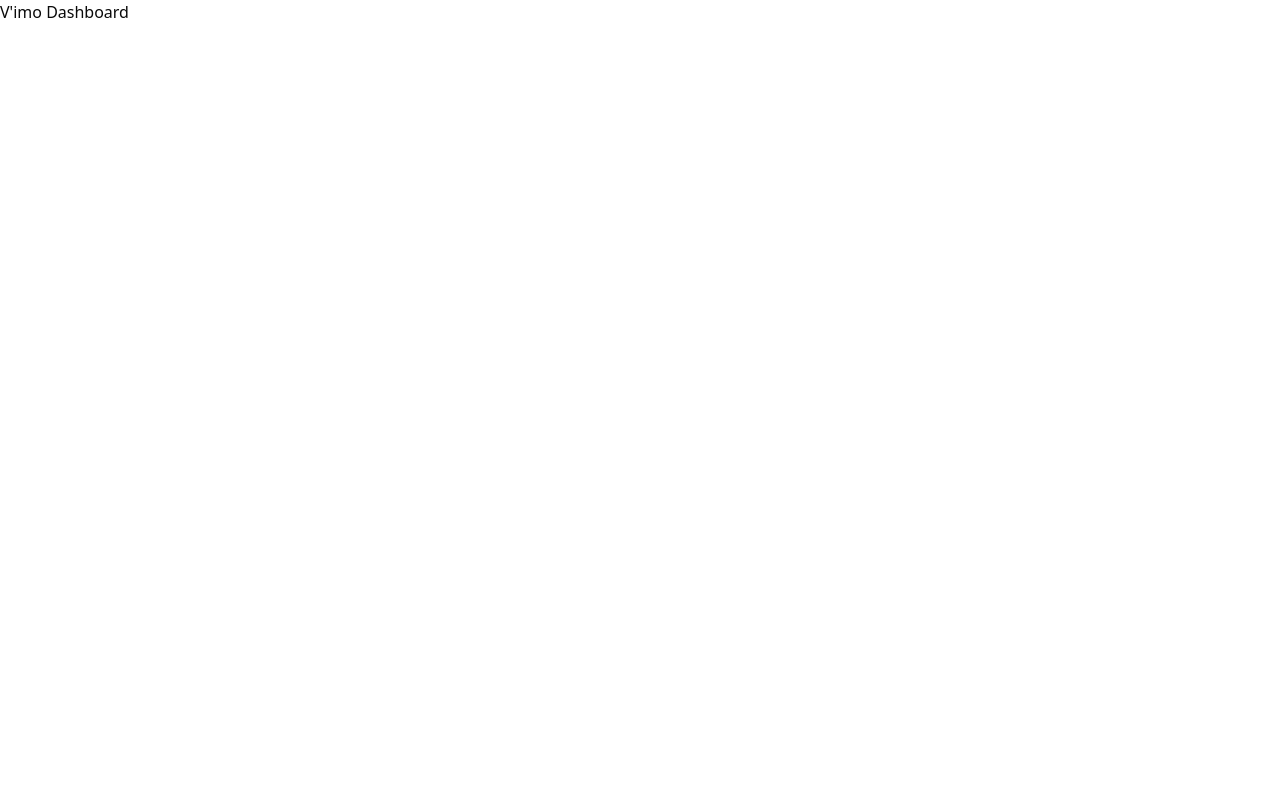
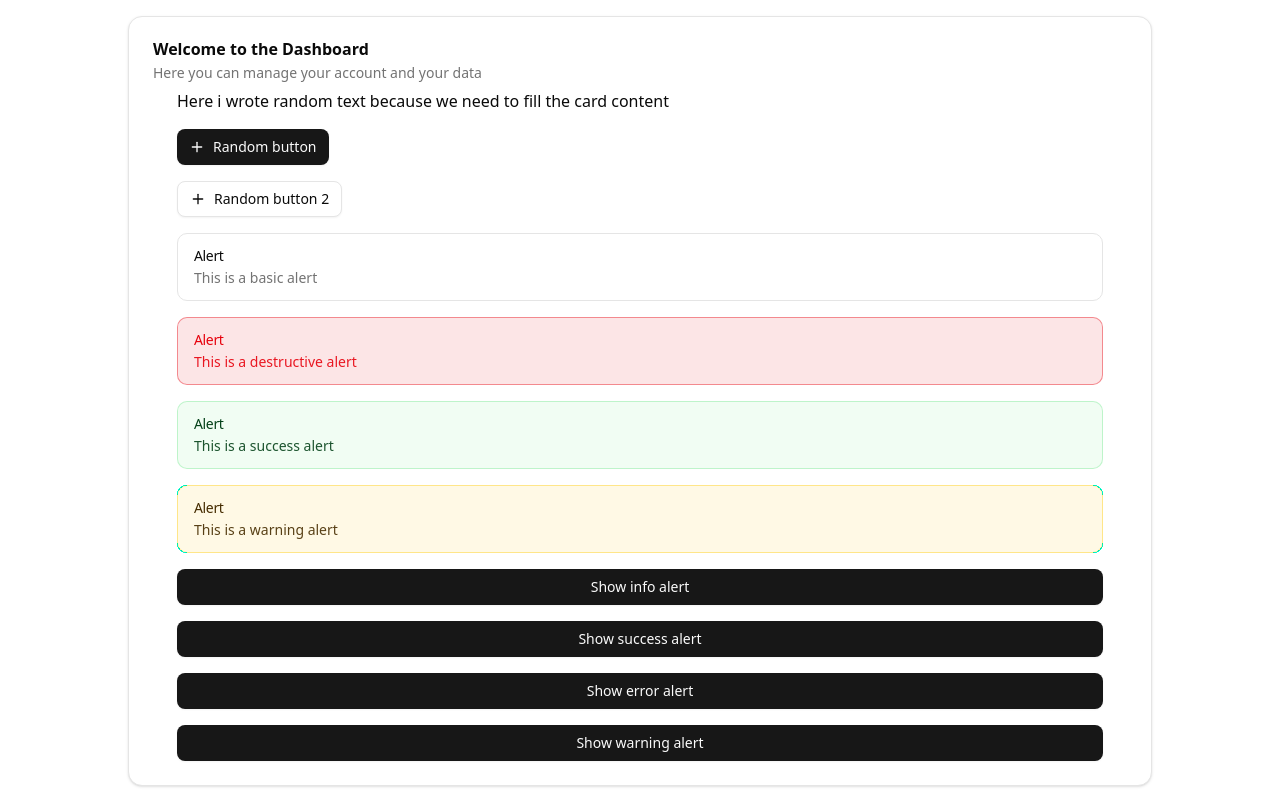
Before and after one commit to V-imo/dashboard, a Next.js app: page / in a window 1280 px wide. Built offline with nearby package versions, Linux system fonts and the light colour scheme.

Commit message:
feat: demo shadcn (#1)

```diff
--- a/package.json
+++ b/package.json
@@ -14,8 +14,10 @@
     "clsx": "^2.1.1",
     "lucide-react": "^0.542.0",
     "next": "15.5.2",
+    "next-themes": "^0.4.6",
     "react": "19.1.0",
     "react-dom": "19.1.0",
+    "sonner": "^2.0.7",
     "tailwind-merge": "^3.3.1"
   },
   "devDependencies": {
--- a/src/app/globals.css
+++ b/src/app/globals.css
@@ -25,6 +25,10 @@
   --color-input: var(--input);
   --color-border: var(--border);
   --color-destructive: var(--destructive);
+  --color-success: var(--success);
+  --color-warning: var(--warning);
+  --color-success-foreground: var(--success-foreground);
+  --color-warning-foreground: var(--warning-foreground);
   --color-accent-foreground: var(--accent-foreground);
   --color-accent: var(--accent);
   --color-muted-foreground: var(--muted-foreground);
@@ -60,6 +64,10 @@
   --accent: oklch(0.97 0 0);
   --accent-foreground: oklch(0.205 0 0);
   --destructive: oklch(0.577 0.245 27.325);
+  --success: oklch(0.841 0.164 149.214);
+  --success-foreground: oklch(0.329 0.09 148.63);
+  --warning: oklch(0.882 0.182 83.045);
+  --warning-foreground: oklch(0.315 0.08 81.87);
   --border: oklch(0.922 0 0);
   --input: oklch(0.922 0 0);
   --ring: oklch(0.708 0 0);
@@ -94,6 +102,10 @@
   --accent: oklch(0.269 0 0);
   --accent-foreground: oklch(0.985 0 0);
   --destructive: oklch(0.704 0.191 22.216);
+  --success: oklch(0.725 0.198 151.711);
+  --success-foreground: oklch(0.946 0.03 152);
+  --warning: oklch(0.776 0.203 89.876);
+  --warning-foreground: oklch(0.962 0.02 95);
   --border: oklch(1 0 0 / 10%);
   --input: oklch(1 0 0 / 15%);
   --ring: oklch(0.556 0 0);
@@ -119,4 +131,25 @@
   body {
     @apply bg-background text-foreground;
   }
+  /* Sonner toast theming */
+  .toaster [data-type="success"] {
+    --success-bg: var(--success);
+    --success-text: var(--success-foreground);
+    --success-border: color-mix(in oklch, var(--success) 40%, var(--border));
+    background: var(--success-bg) !important;
+    color: var(--success-text) !important;
+    border: none !important;
+    border-color: transparent !important;
+    border-width: 0 !important;
+  }
+  .toaster [data-type="warning"] {
+    --warning-bg: var(--warning);
+    --warning-text: var(--warning-foreground);
+    --warning-border: color-mix(in oklch, var(--warning) 40%, var(--border));
+    background: var(--warning-bg) !important;
+    color: var(--warning-text) !important;
+    border: none !important;
+    border-color: transparent !important;
+    border-width: 0 !important;
+  }
 }
--- a/src/app/layout.tsx
+++ b/src/app/layout.tsx
@@ -1,5 +1,6 @@
 import type { Metadata } from "next"
 import "./globals.css"
+import { Toaster } from "@/components/ui/sonner"
 
 export const metadata: Metadata = {
   title: "V'imo Dashboard",
@@ -13,7 +14,10 @@ export default function RootLayout({
 }>) {
   return (
     <html lang="en">
-      <body>{children}</body>
+      <body className="flex flex-col items-center min-h-screen">
+        {children}
+        <Toaster position="bottom-right" />
+      </body>
     </html>
   )
 }
--- a/src/app/page.tsx
+++ b/src/app/page.tsx
@@ -1,3 +1,65 @@
+import {
+  Card,
+  CardContent,
+  CardDescription,
+  CardHeader,
+  CardTitle,
+} from "@/components/ui/card"
+import { Button } from "@/components/ui/button"
+import { PlusIcon } from "lucide-react"
+import { Alert, AlertDescription, AlertTitle } from "@/components/ui/alert"
+import Toasts from "@/components/homepage/Toasts"
+
 export default function Home() {
-  return <div>V'imo Dashboard</div>
+  return (
+    <main className="flex flex-col items-center justify-center max-w-5xl w-full gap-4 py-4">
+      <Card className="w-full">
+        <CardHeader>
+          <CardTitle>Welcome to the Dashboard</CardTitle>
+          <CardDescription>
+            {"Here you can manage your account and your data"}
+          </CardDescription>
+
+          <CardContent className="flex flex-col gap-4">
+            <p>
+              Here i wrote random text because we need to fill the card content
+            </p>
+
+            <Button className="w-fit">
+              <PlusIcon className="w-4 h-4" />
+              Random button
+            </Button>
+
+            <Button className="w-fit" variant="outline">
+              <PlusIcon className="w-4 h-4" />
+              Random button 2
+            </Button>
+
+            <Alert>
+              <AlertTitle>Alert</AlertTitle>
+              <AlertDescription>This is a basic alert</AlertDescription>
+            </Alert>
+
+            <Alert variant="destructive">
+              <AlertTitle>Alert</AlertTitle>
+              <AlertDescription>This is a destructive alert</AlertDescription>
+            </Alert>
+
+            <Alert variant="success">
+              <AlertTitle>Alert</AlertTitle>
+              <AlertDescription>This is a success alert</AlertDescription>
+            </Alert>
+
+            <Alert variant="warning">
+              <AlertTitle>Alert</AlertTitle>
+              <AlertDescription>This is a warning alert</AlertDescription>
+            </Alert>
+
+            <Toasts />
+
+          </CardContent>
+        </CardHeader>
+      </Card>
+    </main>
+  )
 }
--- /dev/null
+++ b/src/components/homepage/Toasts.tsx
@@ -0,0 +1,24 @@
+"use client"
+
+import { Button } from "../ui/button"
+import { toast } from "sonner"
+
+export default function Toasts() {
+  return (
+    <>
+      <Button onClick={() => toast("Info alert pmliuyt")}>Show info alert</Button>
+
+      <Button onClick={() => toast.success("Success alert brfzefc")}>
+        Show success alert
+      </Button>
+
+      <Button onClick={() => toast.error("Error alert bsgvsefe")}>
+        Show error alert
+      </Button>
+
+      <Button onClick={() => toast.warning("Warning alert :oijhgfd")}>
+        Show warning alert
+      </Button>
+    </>
+  )
+}
--- /dev/null
+++ b/src/components/ui/alert.tsx
@@ -0,0 +1,70 @@
+import * as React from "react"
+import { cva, type VariantProps } from "class-variance-authority"
+
+import { cn } from "@/lib/utils"
+
+const alertVariants = cva(
+  "relative w-full rounded-lg border px-4 py-3 text-sm grid has-[>svg]:grid-cols-[calc(var(--spacing)*4)_1fr] grid-cols-[0_1fr] has-[>svg]:gap-x-3 gap-y-0.5 items-start [&>svg]:size-4 [&>svg]:translate-y-0.5 [&>svg]:text-current",
+  {
+    variants: {
+      variant: {
+        default: "bg-card text-card-foreground",
+        destructive:
+          "text-destructive border-destructive/40 bg-destructive/10 [&>svg]:text-current *:data-[slot=alert-description]:text-destructive/90",
+        success:
+          "text-success-foreground border-success/40 bg-success/10 [&>svg]:text-current *:data-[slot=alert-description]:text-success-foreground/90",
+        warning:
+          "text-warning-foreground border-warning/40 bg-warning/10 [&>svg]:text-current *:data-[slot=alert-description]:text-warning-foreground/90",
+      },
+    },
+    defaultVariants: {
+      variant: "default",
+    },
+  },
+)
+
+function Alert({
+  className,
+  variant,
+  ...props
+}: React.ComponentProps<"div"> & VariantProps<typeof alertVariants>) {
+  return (
+    <div
+      data-slot="alert"
+      role="alert"
+      className={cn(alertVariants({ variant }), className)}
+      {...props}
+    />
+  )
+}
+
+function AlertTitle({ className, ...props }: React.ComponentProps<"div">) {
+  return (
+    <div
+      data-slot="alert-title"
+      className={cn(
+        "col-start-2 line-clamp-1 min-h-4 font-medium tracking-tight",
+        className,
+      )}
+      {...props}
+    />
+  )
+}
+
+function AlertDescription({
+  className,
+  ...props
+}: React.ComponentProps<"div">) {
+  return (
+    <div
+      data-slot="alert-description"
+      className={cn(
+        "text-muted-foreground col-start-2 grid justify-items-start gap-1 text-sm [&_p]:leading-relaxed",
+        className,
+      )}
+      {...props}
+    />
+  )
+}
+
+export { Alert, AlertTitle, AlertDescription }
--- a/src/components/ui/button.tsx
+++ b/src/components/ui/button.tsx
@@ -5,7 +5,7 @@ import { cva, type VariantProps } from "class-variance-authority"
 import { cn } from "@/lib/utils"
 
 const buttonVariants = cva(
-  "inline-flex items-center justify-center gap-2 whitespace-nowrap rounded-md text-sm font-medium transition-all disabled:pointer-events-none disabled:opacity-50 [&_svg]:pointer-events-none [&_svg:not([class*='size-'])]:size-4 shrink-0 [&_svg]:shrink-0 outline-none focus-visible:border-ring focus-visible:ring-ring/50 focus-visible:ring-[3px] aria-invalid:ring-destructive/20 dark:aria-invalid:ring-destructive/40 aria-invalid:border-destructive",
+  "inline-flex items-center justify-center gap-2 whitespace-nowrap rounded-md text-sm font-medium transition-all disabled:pointer-events-none disabled:opacity-50 [&_svg]:pointer-events-none [&_svg:not([class*='size-'])]:size-4 shrink-0 [&_svg]:shrink-0 outline-none focus-visible:border-ring focus-visible:ring-ring/50 focus-visible:ring-[3px] aria-invalid:ring-destructive/20 dark:aria-invalid:ring-destructive/40 aria-invalid:border-destructive hover:cursor-pointer",
   {
     variants: {
       variant: {
--- /dev/null
+++ b/src/components/ui/sonner.tsx
@@ -0,0 +1,38 @@
+"use client"
+
+import { useTheme } from "next-themes"
+import { Toaster as Sonner, ToasterProps } from "sonner"
+
+const Toaster = ({ ...props }: ToasterProps) => {
+  const { theme = "system" } = useTheme()
+
+  return (
+    <Sonner
+      theme={theme as ToasterProps["theme"]}
+      richColors
+      className="toaster group"
+      style={
+        {
+          "--normal-bg": "var(--popover)",
+          "--normal-text": "var(--popover-foreground)",
+          "--normal-border": "var(--border)",
+          // Success toasts
+          "--success-bg":
+            "color-mix(in oklch, var(--success) 12%, transparent)",
+          "--success-text": "var(--success-foreground)",
+          "--success-border":
+            "color-mix(in oklch, var(--success) 40%, var(--border))",
+          // Warning toasts
+          "--warning-bg":
+            "color-mix(in oklch, var(--warning) 12%, transparent)",
+          "--warning-text": "var(--warning-foreground)",
+          "--warning-border":
+            "color-mix(in oklch, var(--warning) 40%, var(--border))",
+        } as React.CSSProperties
+      }
+      {...props}
+    />
+  )
+}
+
+export { Toaster }
```
Also changed, not shown: 1 other file (tests, documents, lock files or other folders).
